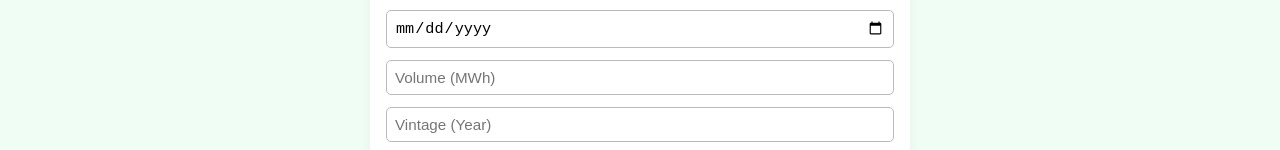
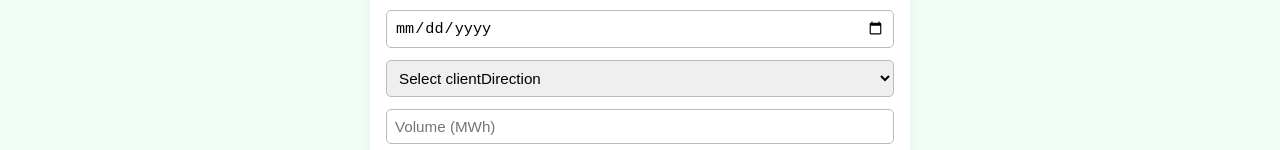
Before and after one commit to dlacko81/go-frontend, a Next.js app: page / in a window 1280 px wide. Shown: the part 211-361 px from the top of the page. Built offline with nearby package versions, Linux system fonts and the light colour scheme; no server answers.

Commit message:
Update InputForm.js

```diff
--- a/components/InputForm.js
+++ b/components/InputForm.js
@@ -13,6 +13,7 @@ const InputForm = () => {
   const [formData, setFormData] = useState({
     clientName: "",
     transactionDate: "",
+    clientDirection: "",
     volume: "",
     vintage: "",
     technology: "",
@@ -55,6 +56,7 @@ const InputForm = () => {
       setFormData({
         clientName: "",
         transactionDate: "",
+        clientDirection: "",
         volume: "",
         vintage: "",
         technology: "",
@@ -102,6 +104,15 @@ const InputForm = () => {
           onChange={handleChange}
           required
         />
+       <select
+          name="clientDirection"
+          value={formData.clientDirection}
+          onChange={handleChange}
+        >
+          <option value="">Select clientDirection</option>
+          <option>Sell</option>
+          <option>Buy</option>
+        </select>
         <input
           name="volume"
           placeholder="Volume (MWh)"
@@ -164,6 +175,7 @@ const InputForm = () => {
           <tr>
             <th>Client Name</th>
             <th>Date</th>
+            <th>Client Direction</th>
             <th>Volume (MWh)</th>
             <th>Vintage</th>
             <th>Technology</th>
```
